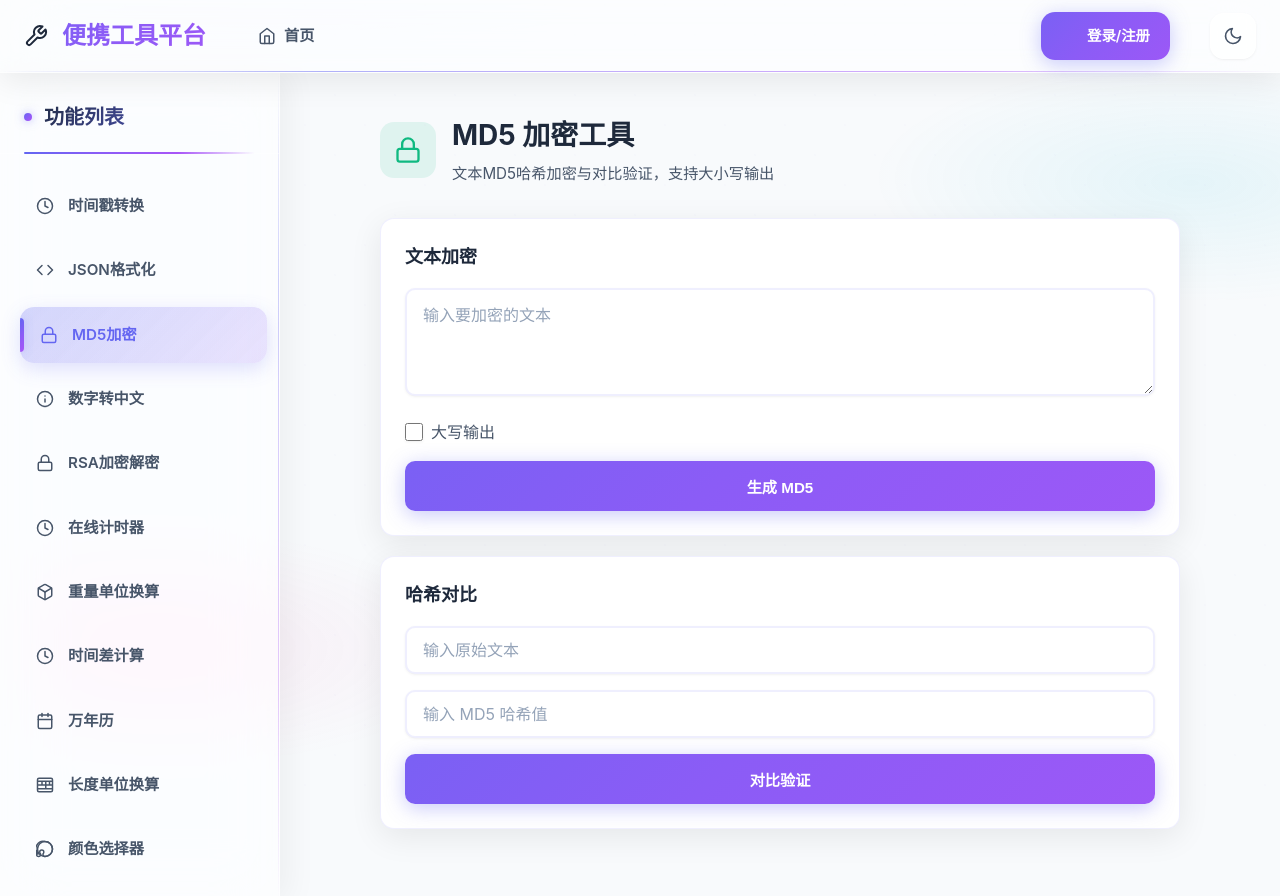
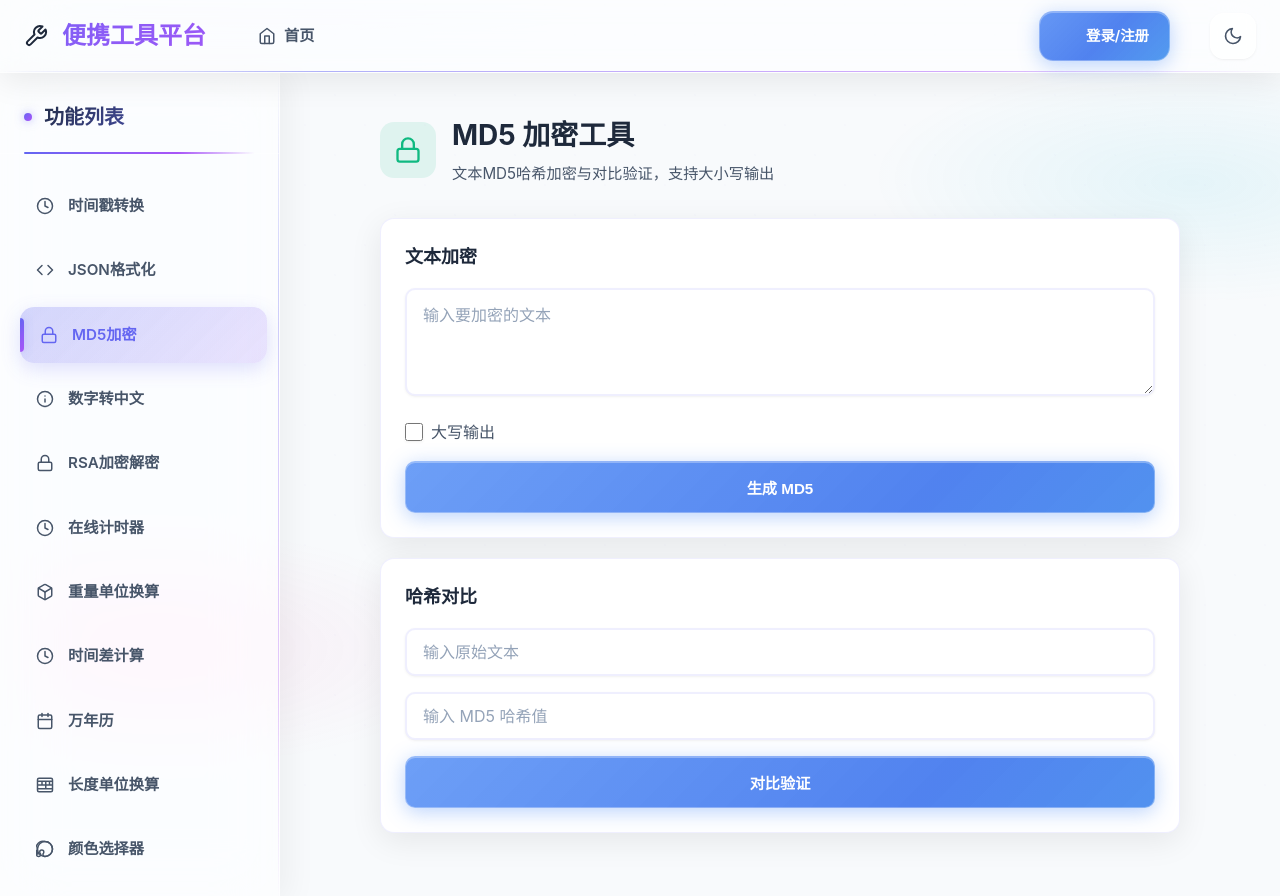
Before and after one commit to 3inchtime/trae_label, a Vue app in the folder frontend/: page /tools/md5 in a window 1280 px wide. Shown: the top 896 px of the page. Built offline with nearby package versions, Linux system fonts and the light colour scheme.

Commit message:
refactor(ui): 将按钮改为蓝色渐变玻璃材质 - 添加磨砂玻璃效果、内发光边框、增强悬停动画

```diff
--- a/frontend/src/App.vue
+++ b/frontend/src/App.vue
@@ -294,18 +294,21 @@ watch(isDark, (newValue) => {
   align-items: center;
   gap: 0.5rem;
   padding: 0.75rem 1.25rem;
-  background: linear-gradient(135deg, var(--accent-primary) 0%, var(--accent-secondary) 50%, var(--accent-tertiary) 100%);
-  background-size: 200% 200%;
+  background: linear-gradient(135deg, rgba(59, 130, 246, 0.7) 0%, rgba(37, 99, 235, 0.8) 30%, rgba(14, 165, 233, 0.7) 70%, rgba(59, 130, 246, 0.8) 100%);
+  background-size: 300% 300%;
   color: white;
   text-decoration: none;
   border-radius: var(--radius-lg);
   font-weight: 600;
   font-size: 0.9rem;
   transition: all var(--transition-normal);
-  box-shadow: 0 4px 20px rgba(99, 102, 241, 0.35);
-  animation: gradientShift 8s ease infinite;
+  box-shadow: 0 4px 20px rgba(59, 130, 246, 0.35), inset 0 1px 0 rgba(255, 255, 255, 0.3);
+  border: 1px solid rgba(255, 255, 255, 0.3);
+  animation: gradientShift 6s ease infinite;
   position: relative;
   overflow: hidden;
+  backdrop-filter: blur(20px);
+  -webkit-backdrop-filter: blur(20px);
 }
 
 .login-btn::before {
@@ -315,7 +318,7 @@ watch(isDark, (newValue) => {
   left: -100%;
   width: 100%;
   height: 100%;
-  background: linear-gradient(90deg, transparent, rgba(255, 255, 255, 0.3), transparent);
+  background: linear-gradient(90deg, transparent, rgba(255, 255, 255, 0.5), transparent);
   transition: left var(--transition-slow);
 }
 
@@ -325,7 +328,8 @@ watch(isDark, (newValue) => {
 
 .login-btn:hover {
   transform: translateY(-3px);
-  box-shadow: 0 8px 30px rgba(99, 102, 241, 0.45);
+  box-shadow: 0 8px 35px rgba(59, 130, 246, 0.5), inset 0 1px 0 rgba(255, 255, 255, 0.4);
+  border-color: rgba(255, 255, 255, 0.5);
 }
 
 .login-btn:active {
--- a/frontend/src/style.css
+++ b/frontend/src/style.css
@@ -196,7 +196,7 @@ input:focus, textarea:focus, select:focus {
 }
 
 button {
-  border: none;
+  border: 1px solid rgba(59, 130, 246, 0.3);
   border-radius: var(--radius-md);
   padding: 0.875rem 1.5rem;
   font-size: 0.95rem;
@@ -209,6 +209,8 @@ button {
   justify-content: center;
   position: relative;
   overflow: hidden;
+  backdrop-filter: blur(20px);
+  -webkit-backdrop-filter: blur(20px);
 }
 
 button::before {
@@ -218,7 +220,7 @@ button::before {
   left: -100%;
   width: 100%;
   height: 100%;
-  background: linear-gradient(90deg, transparent, rgba(255, 255, 255, 0.4), transparent);
+  background: linear-gradient(90deg, transparent, rgba(255, 255, 255, 0.5), transparent);
   transition: left var(--transition-slow);
 }
 
@@ -237,7 +239,7 @@ button::after {
   border-radius: inherit;
   opacity: 0;
   transition: opacity var(--transition-normal);
-  box-shadow: var(--shadow-glow);
+  box-shadow: 0 0 30px rgba(59, 130, 246, 0.4);
   pointer-events: none;
 }
 
@@ -246,11 +248,12 @@ button:hover::after {
 }
 
 .btn-primary {
-  background: linear-gradient(135deg, var(--accent-primary) 0%, var(--accent-secondary) 50%, var(--accent-tertiary) 100%);
-  background-size: 200% 200%;
+  background: linear-gradient(135deg, rgba(59, 130, 246, 0.7) 0%, rgba(37, 99, 235, 0.8) 30%, rgba(14, 165, 233, 0.7) 70%, rgba(59, 130, 246, 0.8) 100%);
+  background-size: 300% 300%;
   color: white;
-  box-shadow: 0 4px 20px rgba(99, 102, 241, 0.35);
-  animation: gradientShift 8s ease infinite;
+  border: 1px solid rgba(255, 255, 255, 0.3);
+  box-shadow: 0 4px 20px rgba(59, 130, 246, 0.35), inset 0 1px 0 rgba(255, 255, 255, 0.3);
+  animation: gradientShift 6s ease infinite;
 }
 
 @keyframes gradientShift {
@@ -263,63 +266,78 @@ button:hover::after {
 }
 
 .btn-primary:hover {
-  box-shadow: 0 8px 30px rgba(99, 102, 241, 0.45);
+  box-shadow: 0 8px 35px rgba(59, 130, 246, 0.5), inset 0 1px 0 rgba(255, 255, 255, 0.4);
   transform: translateY(-3px);
+  border-color: rgba(255, 255, 255, 0.5);
 }
 
 .btn-success {
-  background: linear-gradient(135deg, var(--accent-success) 0%, #059669 50%, #047857 100%);
-  background-size: 200% 200%;
+  background: linear-gradient(135deg, rgba(16, 185, 129, 0.7) 0%, rgba(5, 150, 105, 0.8) 30%, rgba(4, 120, 87, 0.7) 70%, rgba(16, 185, 129, 0.8) 100%);
+  background-size: 300% 300%;
   color: white;
-  box-shadow: 0 4px 20px rgba(16, 185, 129, 0.35);
+  border: 1px solid rgba(255, 255, 255, 0.3);
+  box-shadow: 0 4px 20px rgba(16, 185, 129, 0.35), inset 0 1px 0 rgba(255, 255, 255, 0.3);
   animation: gradientShift 10s ease infinite;
+  backdrop-filter: blur(20px);
+  -webkit-backdrop-filter: blur(20px);
 }
 
 .btn-success:hover {
-  box-shadow: 0 8px 30px rgba(16, 185, 129, 0.45);
+  box-shadow: 0 8px 35px rgba(16, 185, 129, 0.5), inset 0 1px 0 rgba(255, 255, 255, 0.4);
   transform: translateY(-3px);
+  border-color: rgba(255, 255, 255, 0.5);
 }
 
 .btn-warning {
-  background: linear-gradient(135deg, var(--accent-warning) 0%, #d97706 50%, #b45309 100%);
-  background-size: 200% 200%;
+  background: linear-gradient(135deg, rgba(245, 158, 11, 0.7) 0%, rgba(217, 119, 6, 0.8) 30%, rgba(180, 83, 9, 0.7) 70%, rgba(245, 158, 11, 0.8) 100%);
+  background-size: 300% 300%;
   color: white;
-  box-shadow: 0 4px 20px rgba(245, 158, 11, 0.35);
+  border: 1px solid rgba(255, 255, 255, 0.3);
+  box-shadow: 0 4px 20px rgba(245, 158, 11, 0.35), inset 0 1px 0 rgba(255, 255, 255, 0.3);
   animation: gradientShift 12s ease infinite;
+  backdrop-filter: blur(20px);
+  -webkit-backdrop-filter: blur(20px);
 }
 
 .btn-warning:hover {
-  box-shadow: 0 8px 30px rgba(245, 158, 11, 0.45);
+  box-shadow: 0 8px 35px rgba(245, 158, 11, 0.5), inset 0 1px 0 rgba(255, 255, 255, 0.4);
   transform: translateY(-3px);
+  border-color: rgba(255, 255, 255, 0.5);
 }
 
 .btn-error {
-  background: linear-gradient(135deg, var(--accent-error) 0%, #dc2626 50%, #b91c1c 100%);
-  background-size: 200% 200%;
+  background: linear-gradient(135deg, rgba(239, 68, 68, 0.7) 0%, rgba(220, 38, 38, 0.8) 30%, rgba(185, 28, 28, 0.7) 70%, rgba(239, 68, 68, 0.8) 100%);
+  background-size: 300% 300%;
   color: white;
-  box-shadow: 0 4px 20px rgba(239, 68, 68, 0.35);
+  border: 1px solid rgba(255, 255, 255, 0.3);
+  box-shadow: 0 4px 20px rgba(239, 68, 68, 0.35), inset 0 1px 0 rgba(255, 255, 255, 0.3);
   animation: gradientShift 9s ease infinite;
+  backdrop-filter: blur(20px);
+  -webkit-backdrop-filter: blur(20px);
 }
 
 .btn-error:hover {
-  box-shadow: 0 8px 30px rgba(239, 68, 68, 0.45);
+  box-shadow: 0 8px 35px rgba(239, 68, 68, 0.5), inset 0 1px 0 rgba(255, 255, 255, 0.4);
   transform: translateY(-3px);
+  border-color: rgba(255, 255, 255, 0.5);
 }
 
 .btn-secondary {
-  background: var(--glass-bg);
-  backdrop-filter: var(--glass-backdrop);
-  -webkit-backdrop-filter: var(--glass-backdrop);
-  color: var(--text-primary);
-  border: 1px solid var(--glass-border);
-  box-shadow: var(--shadow-sm);
+  background: linear-gradient(135deg, rgba(99, 102, 241, 0.15) 0%, rgba(59, 130, 246, 0.1) 50%, rgba(139, 92, 246, 0.1) 100%);
+  background-size: 300% 300%;
+  backdrop-filter: blur(20px);
+  -webkit-backdrop-filter: blur(20px);
+  color: var(--accent-primary);
+  border: 1px solid rgba(99, 102, 241, 0.3);
+  box-shadow: 0 2px 10px rgba(99, 102, 241, 0.1), inset 0 1px 0 rgba(255, 255, 255, 0.2);
+  animation: gradientShift 15s ease infinite;
 }
 
 .btn-secondary:hover {
-  background: var(--glass-bg-strong);
-  border-color: var(--accent-primary);
+  background: linear-gradient(135deg, rgba(99, 102, 241, 0.25) 0%, rgba(59, 130, 246, 0.2) 50%, rgba(139, 92, 246, 0.2) 100%);
+  border-color: rgba(99, 102, 241, 0.5);
   transform: translateY(-2px);
-  box-shadow: 0 6px 20px rgba(99, 102, 241, 0.15);
+  box-shadow: 0 6px 25px rgba(99, 102, 241, 0.25), inset 0 1px 0 rgba(255, 255, 255, 0.3);
 }
 
 .card {
```
